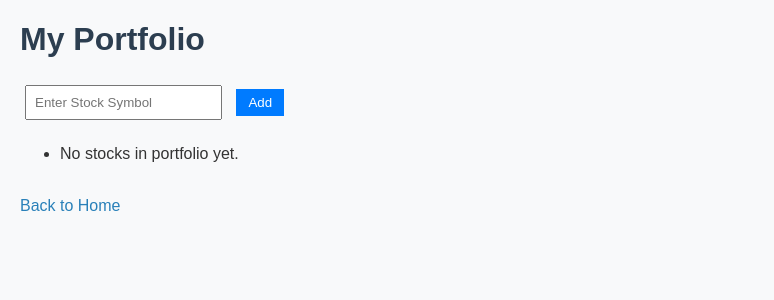
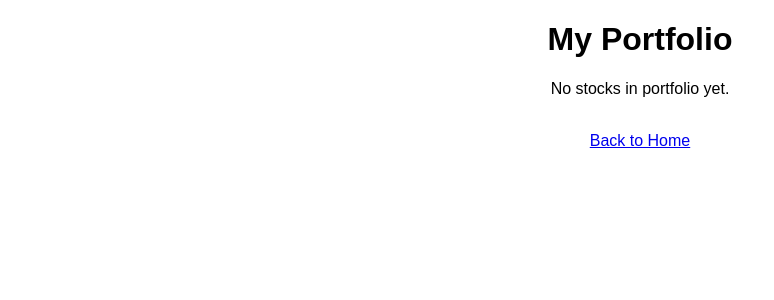
Before and after one commit to karthik-srivathsa-05/ai-trading-bot, a Flask app: template templates/portfolio.html in a window 1280 px wide. Shown: the top 300 px of the page, without its empty margins (0-774 px from the left). Run offline with Flask 3, Linux system fonts and the light colour scheme; the template is opened without the code that fills it, so the values that code supplies are empty; parts of the project's set-up code (start-up, migrations or seed data) failed here and were passed over.

Commit message:
Commit: AI Trading Bot project updated

```diff
--- a/app.py
+++ b/app.py
@@ -1,17 +1,10 @@
 from flask import Flask, render_template, request, redirect, url_for
 from bot import analyze_stock, plot_stock
-import os
-import random
-
-@app.context_processor
-def inject_random():
-    # Makes a random() function available inside Jinja templates
-    return dict(random=lambda: random.randint(0, 100000))
 
 app = Flask(__name__)
 
-# simple portfolio in memory
-portfolio = []
+# Simple in-memory portfolio dictionary
+portfolio = {}
 
 @app.route('/')
 def home():
@@ -22,31 +15,40 @@ def analyze():
     symbol = request.form['symbol'].upper()
     try:
         signal = analyze_stock(symbol)
-        chart_path = plot_stock(symbol)
-        return render_template('index.html', result=signal, chart=chart_path)
+        chart = plot_stock(symbol).replace("static/", "")
+        return render_template(
+            'stock_detail.html',
+            symbol=symbol,
+            signal=signal,
+            chart=chart
+        )
     except Exception as e:
-        return render_template('index.html', result=f"Error: {e}", chart=None)
+        return f"Error: {e}"
+
+@app.route('/buy/<symbol>')
+def buy_stock(symbol):
+    portfolio[symbol] = "BUY"
+    return redirect(url_for('show_portfolio'))
+
+@app.route('/sell/<symbol>')
+def sell_stock(symbol):
+    portfolio[symbol] = "SELL"
+    return redirect(url_for('show_portfolio'))
+
+@app.route('/hold/<symbol>')
+def hold_stock(symbol):
+    portfolio[symbol] = "HOLD"
+    return redirect(url_for('show_portfolio'))
 
 @app.route('/portfolio')
 def show_portfolio():
-    return render_template('portfolio.html', portfolio=portfolio)
-
-@app.route('/add_stock', methods=['POST'])
-def add_stock():
-    symbol = request.form['symbol'].upper()
-    if symbol not in portfolio:
-        portfolio.append(symbol)
-    return redirect(url_for('show_portfolio'))
-
-@app.route('/stock/<symbol>')
-def stock_detail(symbol):
-    try:
-        signal = analyze_stock(symbol)
-        chart_path = plot_stock(symbol)
-        return render_template('stock_detail.html', symbol=symbol, signal=signal, chart=chart_path)
-    except Exception as e:
-        return render_template('stock_detail.html', symbol=symbol, signal=f"Error: {e}", chart=None)
+    charts = {}
+    for stock in portfolio.keys():
+        try:
+            charts[stock] = plot_stock(stock).replace("static/", "")
+        except Exception:
+            charts[stock] = None
+    return render_template('portfolio.html', portfolio=portfolio, charts=charts)
 
 if __name__ == '__main__':
-    os.makedirs("static/charts", exist_ok=True)
     app.run(debug=True)
--- a/templates/portfolio.html
+++ b/templates/portfolio.html
@@ -1,24 +1,35 @@
 <!DOCTYPE html>
 <html>
 <head>
-    <title>Portfolio</title>
-    <link rel="stylesheet" href="{{ url_for('static', filename='style.css') }}">
+    <title>My Portfolio</title>
+    <style>
+        body { font-family: Arial, sans-serif; text-align: center; }
+        .stock { border: 1px solid #ddd; padding: 10px; margin: 15px; display: inline-block; }
+        button { padding: 5px 10px; margin: 5px; }
+        img { border: 1px solid #ccc; margin-top: 10px; }
+    </style>
 </head>
 <body>
     <h1>My Portfolio</h1>
 
-    <form method="POST" action="/add_stock">
-        <input type="text" name="symbol" placeholder="Enter Stock Symbol">
-        <button type="submit">Add</button>
-    </form>
+    {% if portfolio %}
+        {% for stock, status in portfolio.items() %}
+            <div class="stock">
+                <h3>{{ stock }} - Status: {{ status }}</h3>
 
-    <ul>
-        {% for stock in portfolio %}
-        <li><a href="{{ url_for('stock_detail', symbol=stock) }}">{{ stock }}</a></li>
-        {% else %}
-        <li>No stocks in portfolio yet.</li>
+                {% if charts[stock] %}
+                    <img src="{{ url_for('static', filename=charts[stock]) }}" alt="{{ stock }} chart" width="400">
+                {% endif %}
+
+                <br>
+                <a href="{{ url_for('buy_stock', symbol=stock) }}"><button>Buy</button></a>
+                <a href="{{ url_for('hold_stock', symbol=stock) }}"><button>Hold</button></a>
+                <a href="{{ url_for('sell_stock', symbol=stock) }}"><button>Sell</button></a>
+            </div>
         {% endfor %}
-    </ul>
+    {% else %}
+        <p>No stocks in portfolio yet.</p>
+    {% endif %}
 
     <br>
     <a href="{{ url_for('home') }}">Back to Home</a>
```
Also changed, not shown: templates/index.html (+8 -13 lines), templates/stock_detail.html (+18 -6 lines), static/AAPL_chart.png (added), static/charts/GOOGL.png (added), static/charts/INFY.png, static/charts/TSLA.png (added).
